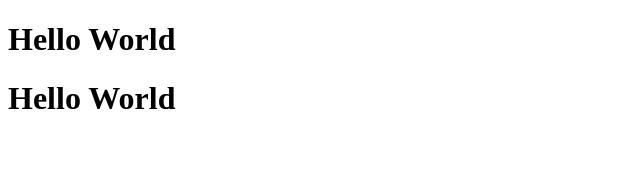
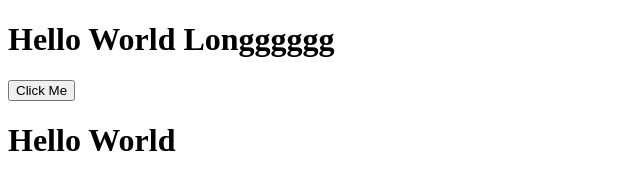
Before and after one commit to longkpham/git-tutorial, a plain HTML site: page index.html in a window 1280 px wide. Shown: the whole page, without its empty margins (0-640 px from the left). Drawn offline with Linux system fonts and the light colour scheme.

Commit message:
Commit new on local branch Main

```diff
--- a/index.html
+++ b/index.html
@@ -7,7 +7,8 @@
     <title>Document</title
 ></head>
 <body>
-    <h1>Hello World</h1>
+    <h1>Hello World Longggggg</h1>
+    <button>Click Me</button>
     <script src="index.js"></script>
     <script src="index2.js"></script>
     <h1> Hello World</h1>
--- a/index.js
+++ b/index.js
@@ -1,5 +1,3 @@
 const abc = () => {
     console.log('abc');
 }
-
-export default abc;
```
